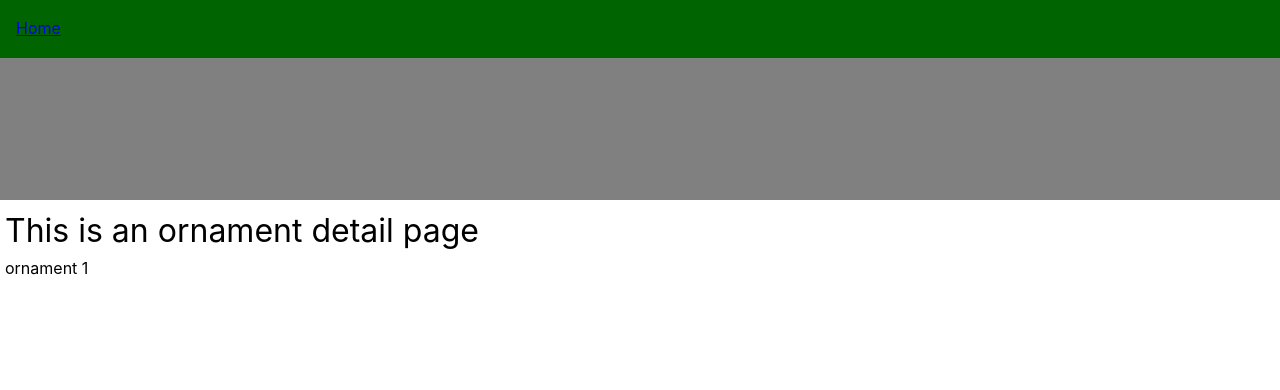
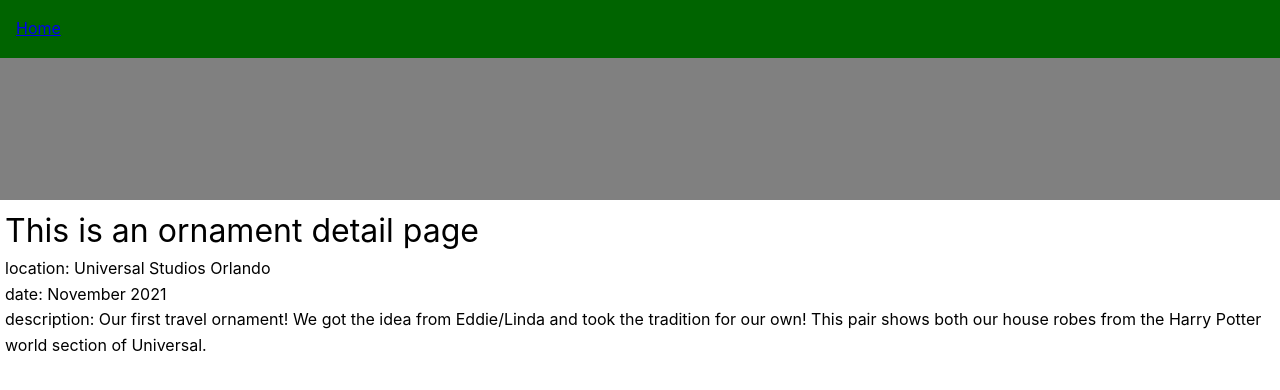
Before and after one commit to amandamayfield/vacation-ornaments, a Vue app: page /ornament/1 in a window 1280 px wide. Shown: the top 390 px of the page. Built offline with nearby package versions, Linux system fonts and the light colour scheme.

Commit message:
feat: Updating store to use map and set for data

```diff
--- a/src/components/GalleryItem.vue
+++ b/src/components/GalleryItem.vue
@@ -1,25 +1,31 @@
 <script setup lang="ts">
 import { RouterLink } from 'vue-router';
-import type { Ornament } from '../stores/ornaments/types';
+import { computed } from 'vue';
+import { useOrnamentStore } from '@/stores/ornaments/ornaments'
 
 const props = defineProps<{
-  item: Ornament;
+  id: number;
 }>()
+
+const store = useOrnamentStore();
+const ornament = computed(() => store.getOneOrnament(props.id));
 </script>
 
 <template>
   <div class="gallery-item">
-    <RouterLink class="gallery-item__link" :to="{name: 'ornament',  params: { id: props.item.id }}">
-      <img :src="props.item.photo" width="300">
+    <RouterLink class="gallery-item__link" :to="{name: 'ornament',  params: { id: ornament.id }}">
+      <img :src="ornament.photo" class="gallery-item__img">
     </RouterLink>
   </div>
 </template>
 
 <style lang="scss" scoped>
 .gallery-item {
-  display: flex;
-  &__link {
-    padding: 24px;
+  &__img {
+    width: 100%;
+    border-radius: 50%;
+    max-width: 300px;
+    height: 300px;
   }
 }
 </style>
--- a/src/components/OrnamentGallery.vue
+++ b/src/components/OrnamentGallery.vue
@@ -4,16 +4,16 @@ import { useOrnamentStore } from '@/stores/ornaments/ornaments'
 import GalleryItem from '../components/GalleryItem.vue';
 
 const store = useOrnamentStore();
-const ornaments = computed(() => store.ornaments);
+const ornamentsIds = computed(() => store.ornamentIds);
 
 onMounted(() => {
-  store.getData();
+  store.getOrnaments();
 })
 </script>
 
 <template>
   <div class="gallery">
-    <GalleryItem v-for="item in ornaments" :key="item.id" :item="item"/>
+    <GalleryItem v-for="id in ornamentsIds" :key="id" :id="id"/>
   </div>
 </template>
 
@@ -21,6 +21,7 @@ onMounted(() => {
 .gallery {
   display: flex;
   justify-content: space-between;
+  flex-wrap: wrap;
   padding: 24px;
   background-color: burlywood;
 }
--- a/src/router/index.ts
+++ b/src/router/index.ts
@@ -17,7 +17,7 @@ const router = createRouter({
     {
       path: '/ornament/:id',
       name: 'ornament',
-      props: true,
+      props: (route) => ({ id: Number(route.params.id) }),
       component: () => import('../views/OrnamentView.vue'),
     },
   ],
--- a/src/stores/ornaments/ornaments.ts
+++ b/src/stores/ornaments/ornaments.ts
@@ -4,11 +4,20 @@ import { fetchOrnaments } from './api'
 import type { Ornament } from './types'
 
 export const useOrnamentStore = defineStore('ornaments', () => {
-  const ornaments = ref<Ornament[]>([])
+  const ornamentsMap = ref(new Map<number, Ornament>())
+  const ornamentIds = ref(new Set<number>())
 
-  async function getData() {
-    ornaments.value = await fetchOrnaments()
+  async function getOrnaments() {
+    const response = await fetchOrnaments()
+    response.forEach((orn) => {
+      ornamentsMap.value.set(orn.id, orn)
+      ornamentIds.value.add(orn.id)
+    })
   }
 
-  return { getData, ornaments }
+  function getOneOrnament(id: number) {
+    return ornamentsMap.value.get(id) ?? { id, date: '', location: '', description: '', photo: '' }
+  }
+
+  return { getOrnaments, getOneOrnament, ornamentsMap, ornamentIds }
 })
--- a/src/views/OrnamentView.vue
+++ b/src/views/OrnamentView.vue
@@ -1,13 +1,29 @@
 <script setup lang="ts">
-defineProps<{
-  id: string
+import { computed, onMounted } from 'vue';
+import { useOrnamentStore } from '@/stores/ornaments/ornaments'
+
+const props = defineProps<{
+  id: number
 }>()
+
+const store = useOrnamentStore();
+const ornament = computed(() => store.getOneOrnament(props.id));
+
+onMounted(() => {
+  if (store.ornamentsMap.get(props.id) === undefined) {
+    store.getOrnaments();
+  }
+});
 </script>
 
 <template>
   <div class="ornament">
-    <h1>This is an ornament detail page</h1>
-    <p>ornament {{ id }}</p>
+    <div class="ornament-card">
+      <h1>This is an ornament detail page</h1>
+      <p>location: {{ ornament.location }}</p>
+      <p>date: {{ ornament.date }}</p>
+      <p>description: {{ ornament.description }}</p>
+    </div>
   </div>
 </template>
 
```
